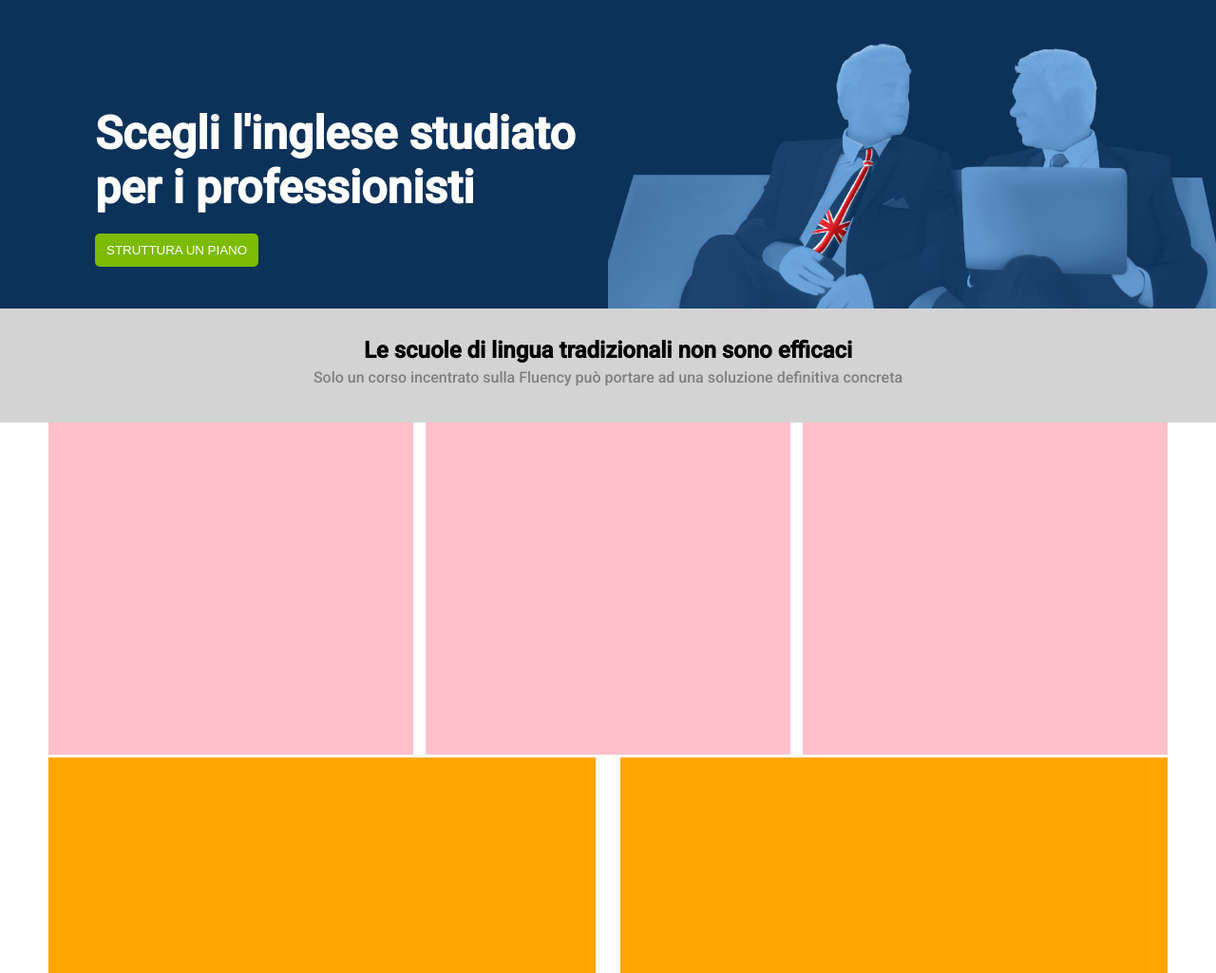
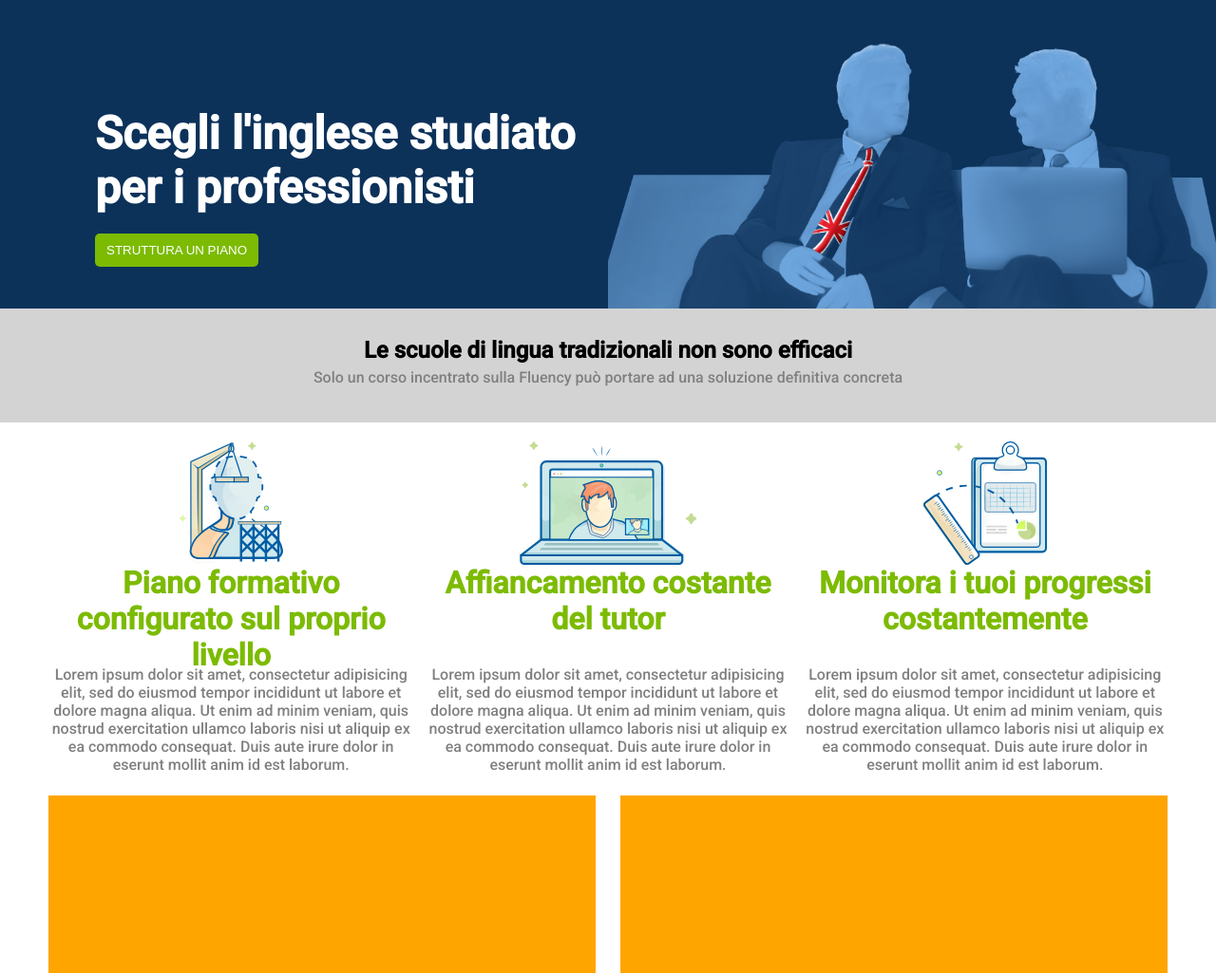
Before and after one commit to Stefanopa87/htmlcss-fluentify, a plain HTML site: page index.html in a window 1280 px wide. Shown: the part 75-1100 px from the top of the page at 95% size. Drawn offline with Linux system fonts and the light colour scheme.

Commit message:
3 columns done

```diff
--- a/css/master.css
+++ b/css/master.css
@@ -103,12 +103,14 @@
   }
 
   .col{
-    height: 350px;
+    min-height: 350px;
     width: 30%;
+    margin-top: 20px;
     display: inline-block;
     float: left;
+    position: relative;
     /* debug */
-    background-color: pink;
+    /* background-color: pink; */
   }
 
   .left{
@@ -116,7 +118,31 @@
   }
 
   .center{
-    margin: 0 1%;
+    margin: 20px 1%;
+  }
+
+  .col img{
+    object-fit: cover;
+    height: 130px;
+    position: absolute;
+    top: 65px;
+    left: 50%;
+    transform: translate(-50%, -50%);
+  }
+
+  .col h3{
+    text-align: center;
+    color: #7CBB02;
+    font-size: xx-large;
+    position: absolute;
+    padding-top: 130px;
+  }
+
+  .col p{
+    padding-top: 220px;
+    text-align: center;
+    position: absolute;
+    bottom: 0;
   }
 
   .row1::after{
--- a/index.html
+++ b/index.html
@@ -46,15 +46,22 @@
         </div>
 
         <div class="col left">
-
-
+          <img src="img/profile.svg" alt="profile">
+          <h3>Piano formativo configurato sul proprio livello</h3>
+          <p>Lorem ipsum dolor sit amet, consectetur adipisicing elit, sed do eiusmod tempor incididunt ut labore et dolore magna aliqua. Ut enim ad minim veniam, quis nostrud exercitation ullamco laboris nisi ut aliquip ex ea commodo consequat. Duis aute irure dolor in eserunt mollit anim id est laborum.</p>
         </div>
 
         <div class="col center">
+          <img src="img/computer.svg" alt="computer">
+          <h3>Affiancamento costante del tutor</h3>
+          <p>Lorem ipsum dolor sit amet, consectetur adipisicing elit, sed do eiusmod tempor incididunt ut labore et dolore magna aliqua. Ut enim ad minim veniam, quis nostrud exercitation ullamco laboris nisi ut aliquip ex ea commodo consequat. Duis aute irure dolor in eserunt mollit anim id est laborum.</p>
 
         </div>
 
         <div class="col right">
+          <img src="img/doc.svg" alt="documento">
+          <h3>Monitora i tuoi progressi costantemente</h3>
+          <p>Lorem ipsum dolor sit amet, consectetur adipisicing elit, sed do eiusmod tempor incididunt ut labore et dolore magna aliqua. Ut enim ad minim veniam, quis nostrud exercitation ullamco laboris nisi ut aliquip ex ea commodo consequat. Duis aute irure dolor in eserunt mollit anim id est laborum.</p>
 
         </div>
       </div>
```
